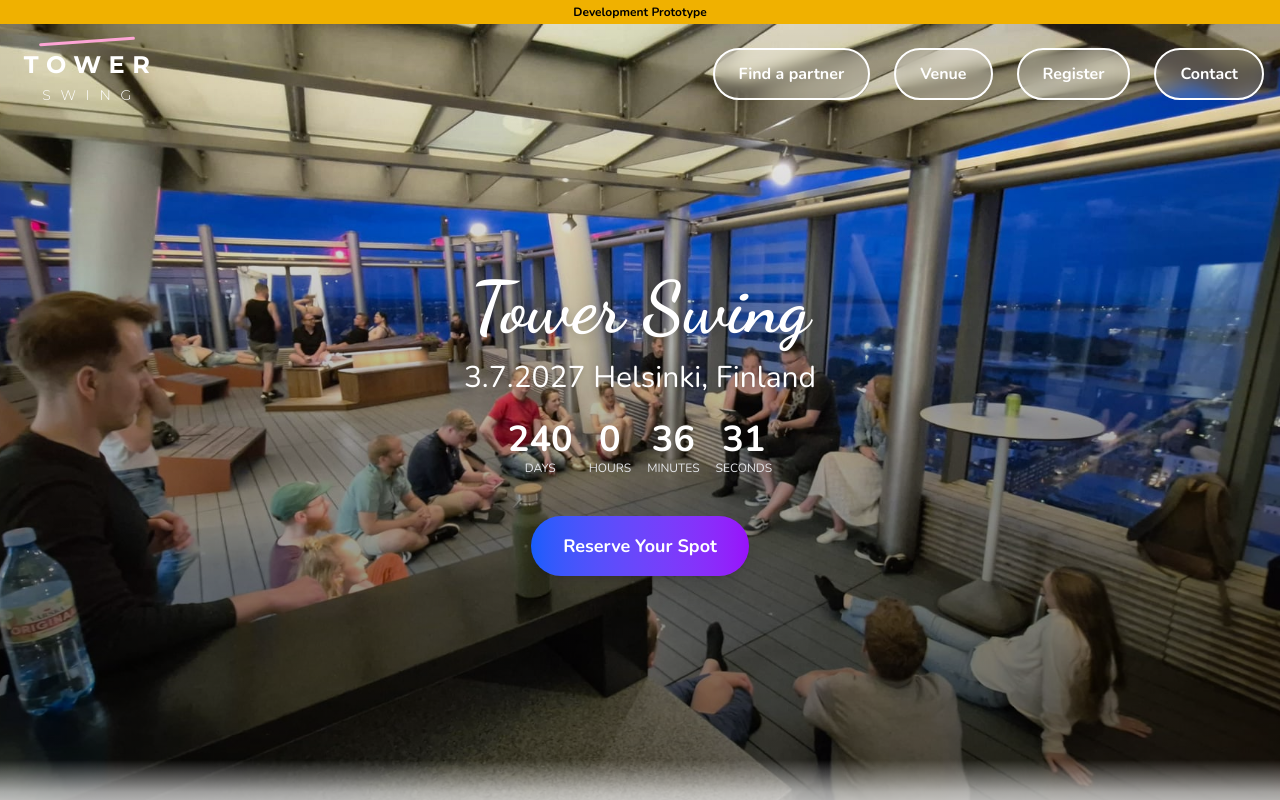
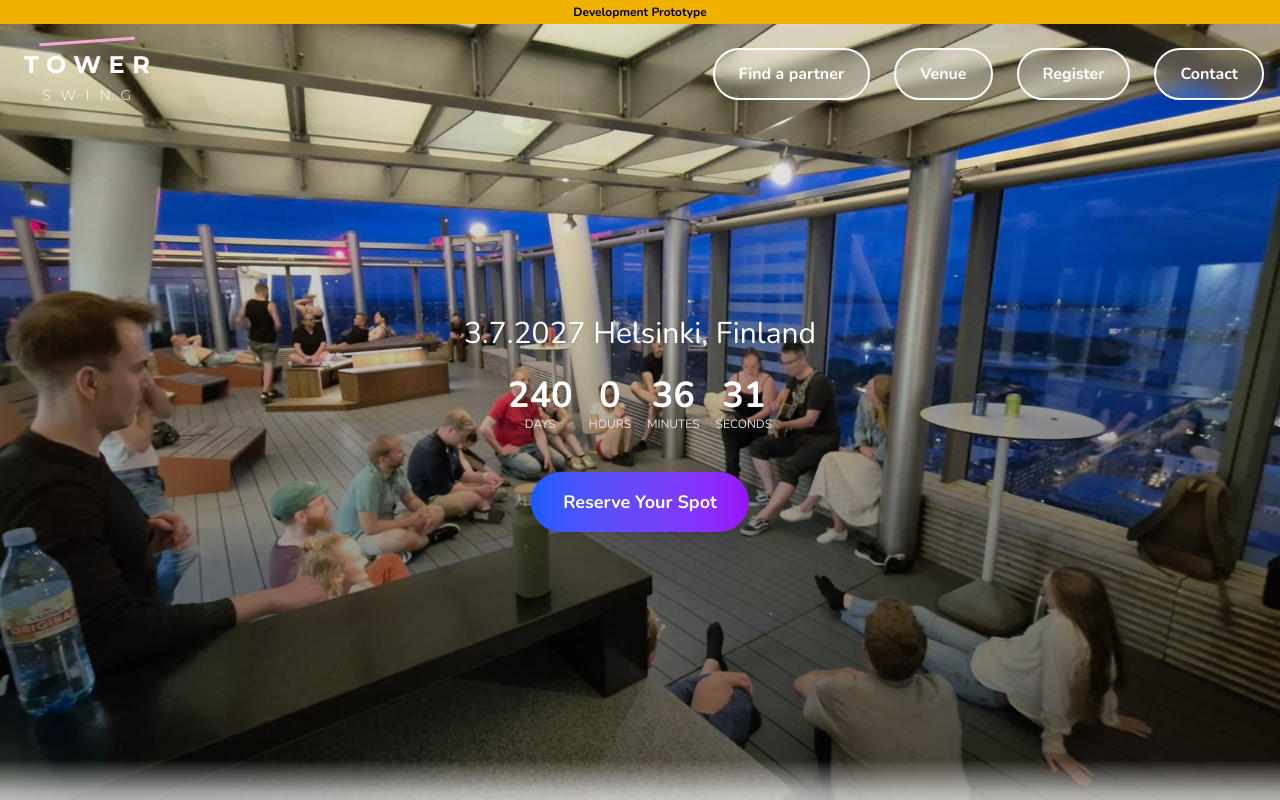
Before and after one commit to Hait3ch/tower-swing-wcs, a Next.js app in the folder frontend/: page / in a window 1280 px wide. Shown: the top 800 px of the page. Built offline with nearby package versions, Linux system fonts and the light colour scheme.

Commit message:
feat: drop hero title (wordmark carries the name)

```diff
--- a/frontend/app/page.tsx
+++ b/frontend/app/page.tsx
@@ -5,9 +5,7 @@ import Carousel from "../components/Carousel";
 import Countdown from "../components/Countdown";
 import TowerSwingSection from "../components/TowerSwingSection";
 import ScrollGradient from "../components/ScrollGradient";
-import { Dancing_Script } from "next/font/google";
 
-const dancingScript = Dancing_Script({ subsets: ["latin"], weight: ["700"] });
 
 const carouselImages = [
   "/assets/optimized/carousel1.jpg",
@@ -27,11 +25,6 @@ export default function LandingPage() {
   return (
     <>
       <Carousel images={carouselImages} navLinks={navLinks}>
-        <h1
-          className={`text-5xl sm:text-6xl md:text-7xl font-bold text-white drop-shadow-lg mb-4 ${dancingScript.className}`}
-        >
-          Tower Swing
-        </h1>
         <p className="text-xl sm:text-2xl md:text-3xl text-white mb-4 drop-shadow">
           3.7.2027 Helsinki, Finland
         </p>
```
